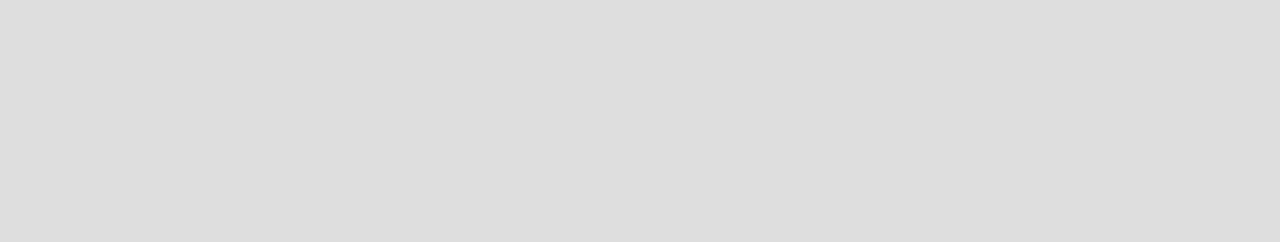
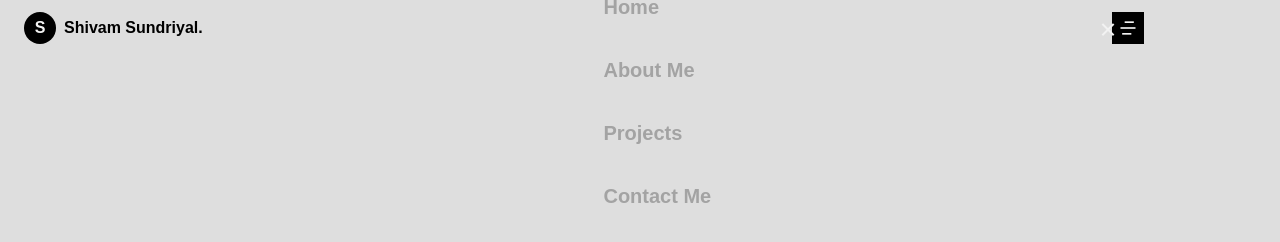
Before and after one commit to shivam-sundriyal/PORTFOLIO, a plain HTML site: page index.html in a window 1280 px wide. Drawn offline with nearby package versions, Linux system fonts and the light colour scheme; a web font is replaced by a local one.

Commit message:
Created Navbar

```diff
--- a/assets/css/styles.css
+++ b/assets/css/styles.css
@@ -169,13 +169,148 @@ img {
 }
 
 /*=============== HEADER & NAV ===============*/
+.header {
+    position: fixed;
+    width: 100%;
+    left: 0;
+    right: 0;
+    background-color: var(--body-color);
+    z-index: var(--z-fixed);
+    transition: box-shadow .4s;
+}
+
+.nav {
+    position: relative;
+    display: flex;
+    height: var(--header-height);
+    justify-content: space-between;
+    align-items: center;
+}
+
+.nav__logo {
+    display: flex;
+    column-gap: .5rem;
+    align-items: center;
+    font-weight: var(--font-semi-bold);
+    color: var(--title-color);
+}
+
+.nav__logo-circle,
+.nav__toggle {
+    background-color: var(--black-color);
+    width: 32px;
+    height: 32px;
+    display: grid;
+    color: var(--white-color);
+    place-items: center;
+}
+
+.nav__logo-circle {
+    border-radius: 50%;
+}
+
+.nav__toggle {
+    font-size: 1.25rem;
+    cursor: pointer;
+}
+
+/* Navigation for mobile devices */
+@media screen and (max-width: 1150px) {
+    .nav__menu {
+        position: fixed;
+        top: -100%;
+        left: 0;
+        background-color: hsla(0, 0%, 0%, .75);
+        width: 100%;
+        padding-block: 1.8rem 5rem;
+        text-align: center;
+        backdrop-filter: blur(8px);
+        transition: top .4s;
+    }
+}
+
+.nav__title,
+.nav__name,
+.nav__close {
+    color: var(--white-color);
+}
+
+.nav__title {
+    display: block;
+    font-size: var(--smaller-font-size);
+    font-weight: var(--font-semi-bold);
+    margin-bottom: 3.5rem;
+}
+
+.nav__name {
+    position: relative;
+    width: max-content;
+    margin: 0 auto 3rem;
+    font-size: var(--h2-font-size);
+}
+
+.nav__name::after,
+.nav__name::before {
+    content: '';
+    width: 40px;
+    height: 1px;
+    background-color: var(--text-color-light);
+    position: absolute;
+    top: 50%;
+    left: -4rem;
+}
 
 
-/* Navigation for mobile devices */
+.nav__name::before {
+    left: initial;
+    right: -4rem;
+}
 
+.nav__list {
+    display: flex;
+    flex-direction: column;
+    row-gap: 2.5rem;
+}
+
+.nav__link {
+    position: relative;
+    color: var(--text-color-light);
+    font-size: var(--h3-font-size);
+    font-weight: var(--font-semi-bold);
+    transition: color .3s;
+}
+
+.nav__link::after {
+    content: '';
+    position: absolute;
+    width: 0;
+    height: 2px;
+    background-color: var(--white-color);
+    left: 0;
+    bottom: -.5rem;
+    transition: width .3s;
+}
+
+.nav__link:hover {
+    color: var(--white-color);
+}
+
+.nav__link:hover::after {
+    width: 25%;
+}
+
+.nav__close {
+    position: absolute;
+    font-size: 1.5rem;
+    top: 1rem;
+    right: 1.5rem;
+    cursor: pointer;
+}
 
 /* Show menu */
-
+.show-menu {
+    top: 0;
+}
 
 /* Add shadow header */
 
--- a/assets/js/main.js
+++ b/assets/js/main.js
@@ -0,0 +1,42 @@
+/*=============== SHOW MENU ===============*/
+const navMenu = document.getElementById("nav-menu"),
+  navToggle = document.getElementById("nav-toggle"),
+  navClose = document.getElementById("nav-close");
+
+/* ===== MENU SHOW ===== */
+/* Validate if constant exists*/
+if (navToggle) {
+  navToggle.addEventListener("click", () => {
+    navMenu.classList.add("show-menu");
+  });
+}
+
+/* ===== MENU HIDDEN ===== */
+/* Validate if constant exists*/
+if (navClose) {
+  navClose.addEventListener("click", () => {
+    navMenu.classList.remove("show-menu");
+  });
+}
+
+/*=============== REMOVE MENU MOBILE ===============*/
+const navLink = document.querySelectorAll(".nav__link");
+
+const linkAction = () => {
+  const navMenu = document.getElementById("nav-menu");
+  navMenu.classList.remove("show-menu");
+};
+
+navLink.forEach((n) => n.addEventListener("click", linkAction));
+
+/*=============== SHADOW HEADER ===============*/
+
+/*=============== EMAIL JS ===============*/
+
+/*=============== SHOW SCROLL UP ===============*/
+
+/*=============== SCROLL SECTIONS ACTIVE LINK ===============*/
+
+/*=============== DARK LIGHT THEME ===============*/
+
+/*=============== SCROLL REVEAL ANIMATION ===============*/
--- a/index.html
+++ b/index.html
@@ -7,20 +7,65 @@
   <title>Shivam Portfolio</title>
 
   <!--=============== FAVICON ===============-->
-  <link rel="shortcut icon" href="assets/img/favicon.png" type="image/x-icon">
+  <link rel="apple-touch-icon" sizes="180x180" href="/apple-touch-icon.png">
+  <link rel="icon" type="image/png" sizes="32x32" href="/favicon-32x32.png">
+  <link rel="icon" type="image/png" sizes="16x16" href="/favicon-16x16.png">
+  <link rel="manifest" href="/site.webmanifest">
+  <link rel="shortcut icon" href="assets/img/favicon.ico" type="image/x-icon">
 
   <!--=============== REMIXICONS ===============-->
   <link rel="stylesheet" href="https://cdnjs.cloudflare.com/ajax/libs/remixicon/3.4.0/remixicon.css" crossorigin="">
 
   <!--=============== CSS ===============-->
-  <link rel="stylesheet" href="assets/css/styles.css">
+  <link rel="stylesheet" href="/assets/css/styles.css">
 
 </head>
 
 <body>
   <!--==================== HEADER ====================-->
   <header class="header" id="header">
+    <nav class="nav container">
+      <a href="#" class="nav__logo">
+        <span class="nav__logo-circle">S</span>
+        <span class="nav__logo-name">Shivam Sundriyal.</span>
+      </a>
 
+      <div class="nav__menu" id="nav-menu">
+        <span class="nav__title">Menu</span>
+
+        <h3 class="nav__name">Shivam</h3>
+
+        <ul class="nav__list">
+          <li class="nav__item">
+            <a href="#home" class="nav__link">Home</a>
+          </li>
+
+          <li class="nav__item">
+            <a href="#about" class="nav__link">About Me</a>
+          </li>
+
+          <li class="nav__item">
+            <a href="#projects" class="nav__link">Projects</a>
+          </li>
+
+          <li class="nav__item">
+            <a href="#contact" class="nav__link">Contact Me</a>
+          </li>
+        </ul>
+
+        <!-- Close button -->
+        <div class="nav__close" id="nav-close">
+          <i class="ri-close-line"></i>
+        </div>
+      </div>
+
+      <div class="nav__buttons">
+        <!-- Toggle button -->
+        <div class="nav__toggle" id="nav-toggle">
+          <i class="ri-menu-4-line"></i>
+        </div>
+      </div>
+    </nav>
   </header>
 
   <!--==================== MAIN ====================-->
```
